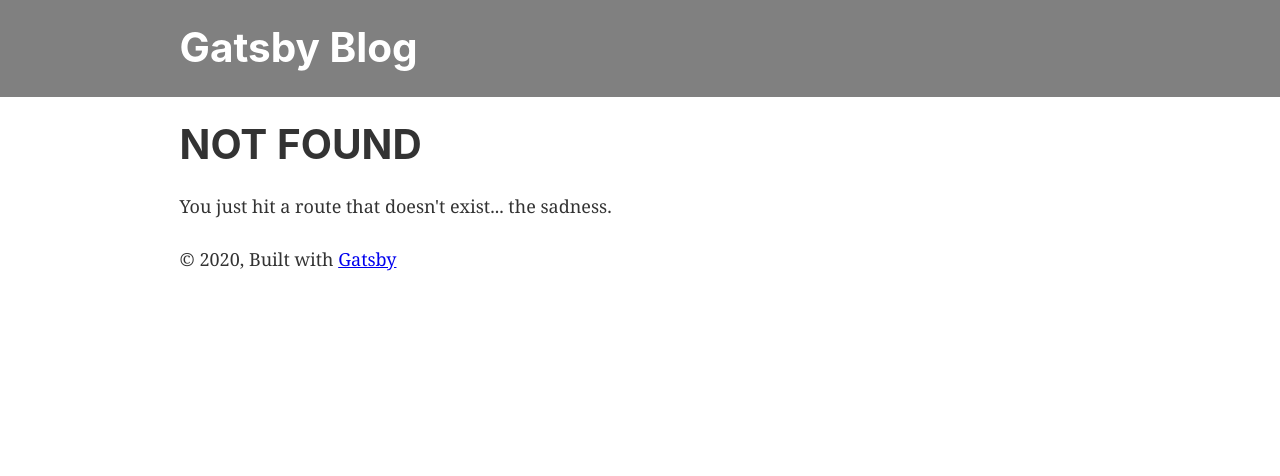
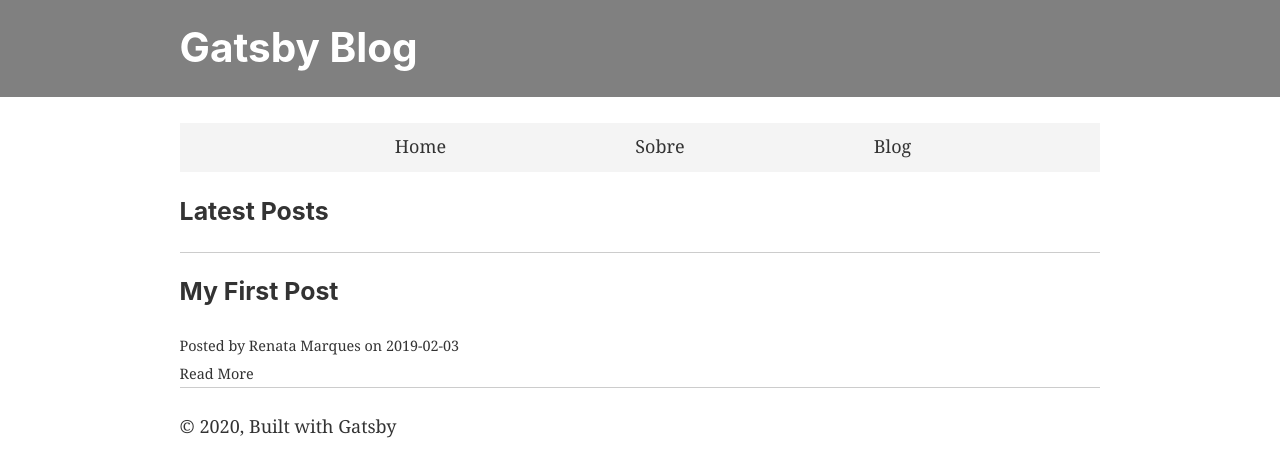
Before and after one commit to renatamarques97/gatsby-blog, a Gatsby site: page /blog in a window 1280 px wide. Before the commit this address had no page. Built offline with nearby package versions, Linux system fonts and the light colour scheme; Gatsby itself is replaced by a stand-in of ours.

Commit message:
publishing my first post

```diff
--- a/gatsby-config.js
+++ b/gatsby-config.js
@@ -27,6 +27,15 @@ module.exports = {
         icon: `src/images/gatsby-icon.png`, // This path is relative to the root of the site.
       },
     },
+    `gatsby-plugin-catch-links`,
+    {
+      resolve: `gatsby-source-filesystem`,
+      options: {
+        path: `${__dirname}/src/pages`,
+        name: `pages`,
+      },
+    },
+    `gatsby-transformer-remark`,
     // this (optional) plugin enables Progressive Web App + Offline functionality
     // To learn more, visit: https://gatsby.dev/offline
     // `gatsby-plugin-offline`,
--- a/package.json
+++ b/package.json
@@ -7,11 +7,13 @@
   "dependencies": {
     "gatsby": "^2.19.7",
     "gatsby-image": "^2.2.39",
+    "gatsby-plugin-catch-links": "^2.1.25",
     "gatsby-plugin-manifest": "^2.2.39",
     "gatsby-plugin-offline": "^3.0.32",
     "gatsby-plugin-react-helmet": "^3.1.21",
     "gatsby-plugin-sharp": "^2.4.3",
-    "gatsby-source-filesystem": "^2.1.46",
+    "gatsby-source-filesystem": "^2.1.48",
+    "gatsby-transformer-remark": "^2.6.50",
     "gatsby-transformer-sharp": "^2.3.13",
     "prop-types": "^15.7.2",
     "react": "^16.12.0",
--- a/src/components/layout.css
+++ b/src/components/layout.css
@@ -42,6 +42,8 @@ template {
 a {
   background-color: transparent;
   -webkit-text-decoration-skip: objects;
+  color: #333;
+  text-decoration: none;
 }
 a:active,
 a:hover {
@@ -620,3 +622,12 @@ pre tt:after {
     font-size: 100%;
   }
 }
+.menu{
+  background: #f4f4f4;
+  padding-top: 10px;
+}
+.menu-list{
+  list-style: none;
+  display: flex;
+  justify-content: space-evenly;
+}
--- a/src/components/menu.js
+++ b/src/components/menu.js
@@ -1,8 +1,13 @@
 import React from 'react'
+import { Link } from 'gatsby'
 
 const Menu = () => (
-  <div>
-
+  <div className='menu'>
+      <ul className='menu-list'>
+        <li><Link to="/">Home</Link></li>
+        <li><Link to="/about">Sobre</Link></li>
+        <li><Link to="/blog">Blog</Link></li>
+      </ul>
   </div>
 )
 
--- /dev/null
+++ b/src/pages/2019-02-03-post-1/index.md
@@ -0,0 +1,8 @@
+---
+path: "/post-1"
+date: "2019-02-03"
+title: "My First Post"
+author: "Renata Marques"
+---
+
+This is my very first post in Gatsby Blog
--- a/src/pages/about.js
+++ b/src/pages/about.js
@@ -1,11 +1,12 @@
 import React from 'react'
+import Layout from "../components/layout"
 
 const About = () => {
   return (
-    <div>
+    <Layout>
       <h1> About Me </h1>
       <p></p>
-    </div>
+    </Layout>
   )
 }
 
--- /dev/null
+++ b/src/pages/blog.js
@@ -0,0 +1,46 @@
+import React from "react"
+import Layout from "../components/layout"
+import SEO from "../components/seo"
+import Menu from "../components/menu"
+import { Link } from 'gatsby'
+
+const Blog = ({ data }) => (
+  <Layout>
+    <SEO title="Home" />
+    <Menu />
+    <h3>Latest Posts</h3>
+    <hr />
+    { data.allMarkdownRemark.edges.map(post => (
+      <div key={ post.node.id }>
+        <h3>{ post.node.frontmatter.title }</h3>
+        <small>Posted by { post.node.frontmatter.author } on { post.node.frontmatter.date }</small>
+        <br />
+        <small><Link to={ post.node.frontmatter.path }>Read More</Link></small>
+        <br />
+        <hr />
+      </div>
+    )) }
+
+  </Layout>
+)
+
+export const pageQuery = graphql`
+  query BlogIndexQuery {
+    allMarkdownRemark {
+      edges {
+        node {
+          id
+          frontmatter {
+            path
+            title
+            date
+            author
+          }
+        }
+      }
+    }
+  }
+`
+
+
+export default Blog;
--- a/src/pages/index.js
+++ b/src/pages/index.js
@@ -1,13 +1,13 @@
 import React from "react"
-import { Link } from "gatsby"
-
 import Layout from "../components/layout"
 import Image from "../components/image"
 import SEO from "../components/seo"
+import Menu from "../components/menu"
 
 const IndexPage = () => (
   <Layout>
     <SEO title="Home" />
+    <Menu />
     <h3>Blog Renata</h3>
     <p>Welcome to my blog, I developed this website using Gatsby and GraphQL</p>
     <div style={{ maxWidth: `300px`, marginBottom: `1.45rem` }}>
```
Also changed, not shown: 2 other files.
